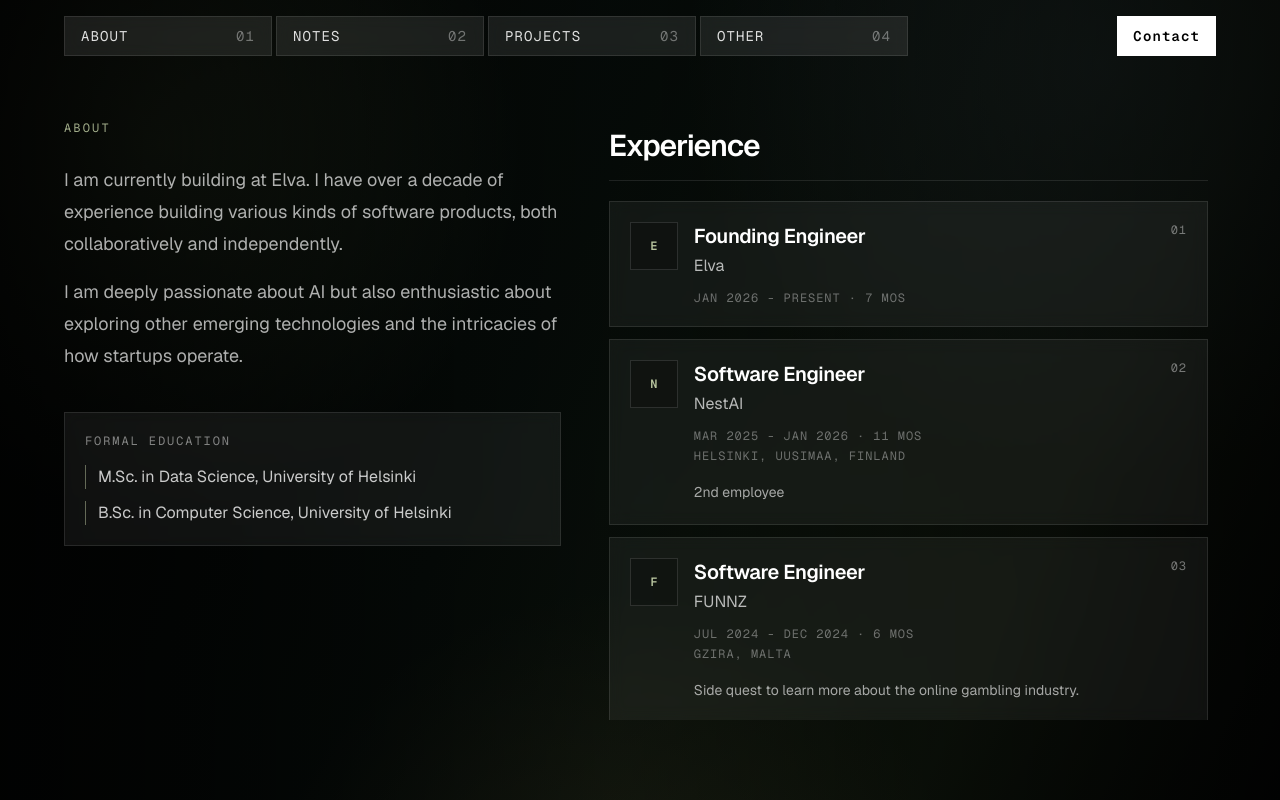
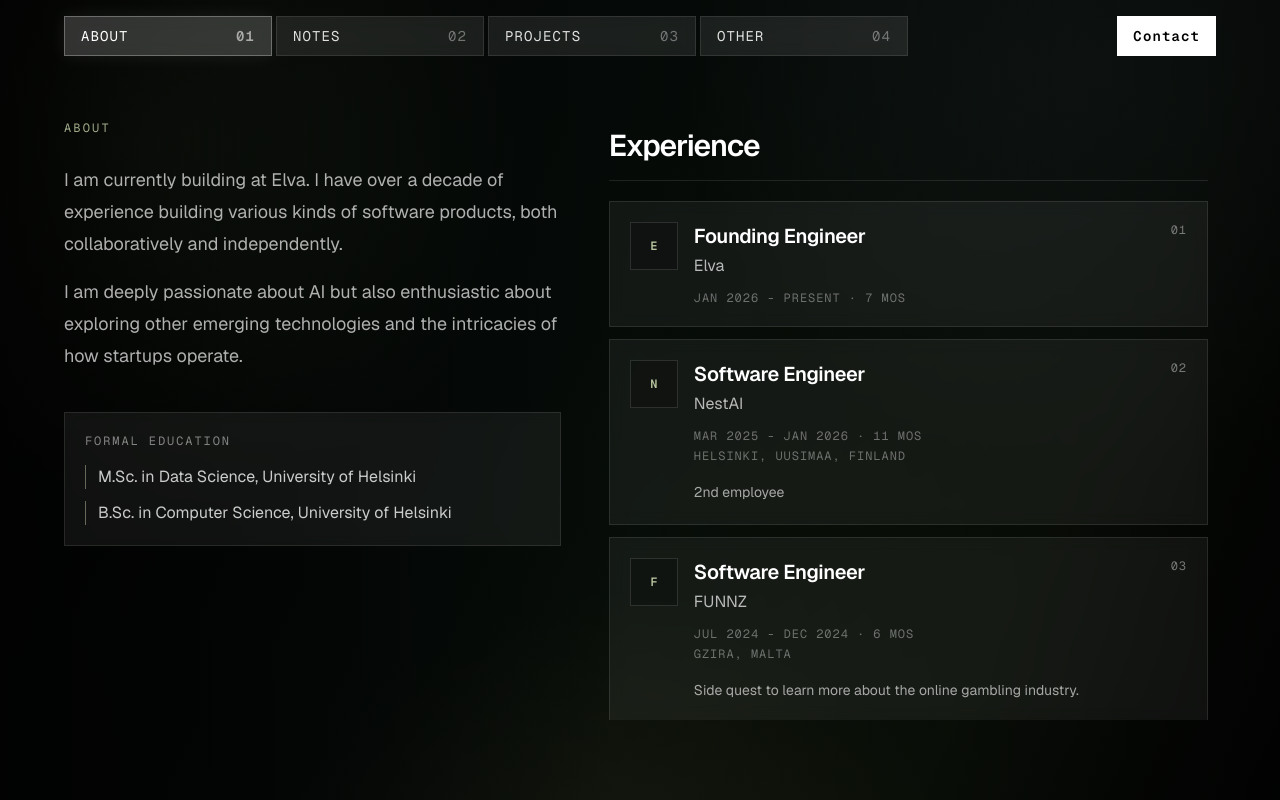
Before and after one commit to lankinenxyz/lankinenxyz-6, a Next.js app: page /about in a window 1280 px wide. Built offline with nearby package versions, Linux system fonts and the light colour scheme.

Commit message:
Visual improvements to the header

```diff
--- a/components/Header.tsx
+++ b/components/Header.tsx
@@ -1,7 +1,7 @@
 "use client";
 
 import Link from "next/link";
-import { useRouter } from "next/navigation";
+import { usePathname, useRouter } from "next/navigation";
 import { FormEvent, useEffect, useState } from "react";
 
 const primaryLinks = [
@@ -22,6 +22,7 @@ function getShortcutModifier() {
 }
 
 export default function Header() {
+  const pathname = usePathname();
   const router = useRouter();
   const [isContactOpen, setIsContactOpen] = useState(false);
   const [isSubmitting, setIsSubmitting] = useState(false);
@@ -107,21 +108,39 @@ export default function Header() {
     <>
       <nav className="flex items-start justify-between gap-3 font-mono text-xs uppercase tracking-[0.08em] text-zinc-100 sm:text-sm">
         <div className="hidden min-w-0 flex-1 gap-1 md:flex">
-          {primaryLinks.map((link, index) => (
+          {primaryLinks.map((link, index) => {
+            const isActive = pathname === link.href || pathname.startsWith(`${link.href}/`);
+
+            return (
               <Link
+                aria-current={isActive ? "page" : undefined}
                 href={link.href}
                 key={link.label}
-              className="group flex h-10 max-w-52 flex-1 items-center justify-between border border-white/10 bg-white/[0.09] px-4 text-white/86 backdrop-blur transition hover:bg-white/[0.16]"
+                className={`group flex h-10 max-w-52 flex-1 items-center justify-between border px-4 backdrop-blur transition ${
+                  isActive
+                    ? "border-white/28 bg-white/[0.18] text-white shadow-[0_0_18px_rgba(255,255,255,0.08)]"
+                    : "border-white/10 bg-white/[0.09] text-white/86 hover:bg-white/[0.16]"
+                }`}
               >
                 <span>{link.label}</span>
-              <span className="text-white/38">
-                <span className="group-hover:hidden">{(index + 1).toString().padStart(2, "0")}</span>
-                <span className="hidden group-hover:inline" suppressHydrationWarning>
+                <span
+                  className={`relative grid min-w-12 justify-items-end ${
+                    isActive ? "font-semibold text-white/58" : "text-white/38"
+                  }`}
+                >
+                  <span className="transition-opacity duration-300 group-hover:opacity-0">
+                    {(index + 1).toString().padStart(2, "0")}
+                  </span>
+                  <span
+                    className="absolute right-0 opacity-0 transition-opacity duration-300 group-hover:opacity-100"
+                    suppressHydrationWarning
+                  >
                     {shortcutModifier}+{link.shortcut}
                   </span>
                 </span>
               </Link>
-          ))}
+            );
+          })}
         </div>
 
         <div className="flex shrink-0 flex-wrap justify-end gap-1">
```
Lines whose indentation alone changed are shown as unchanged.
